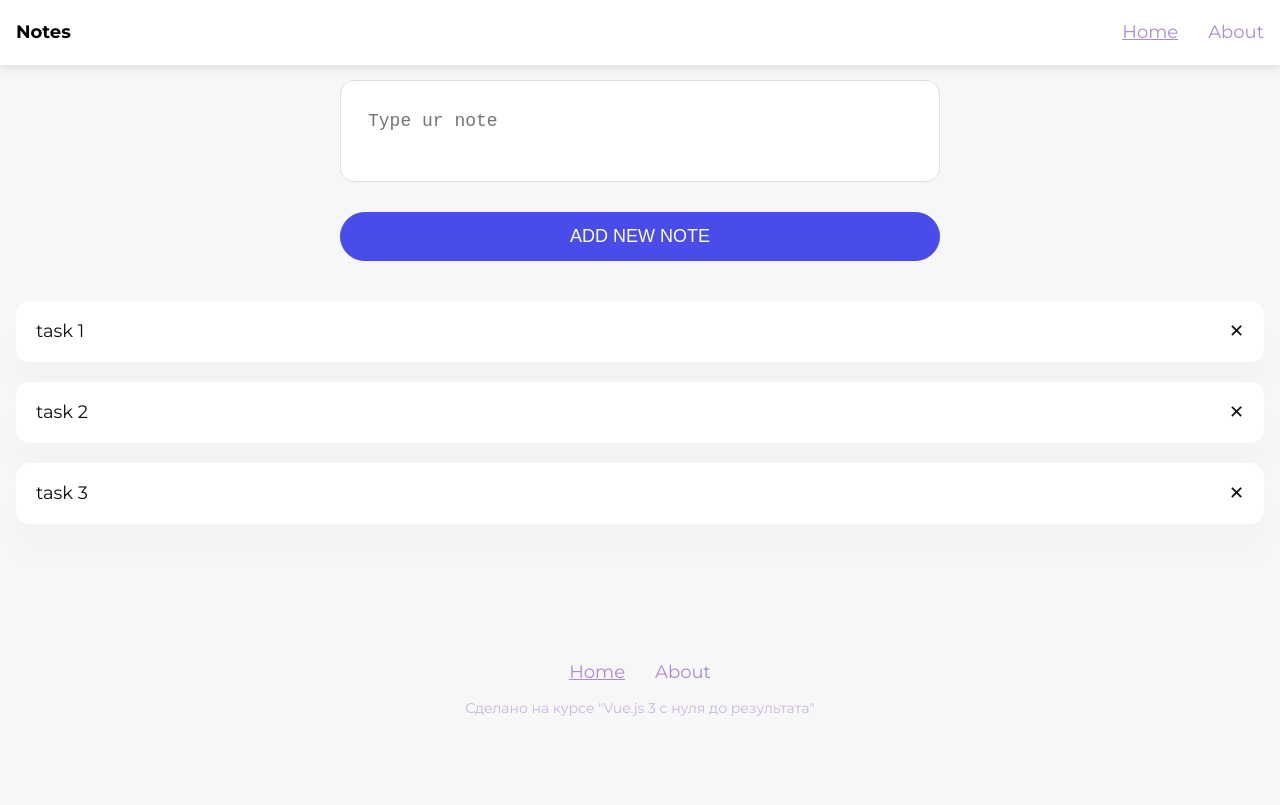
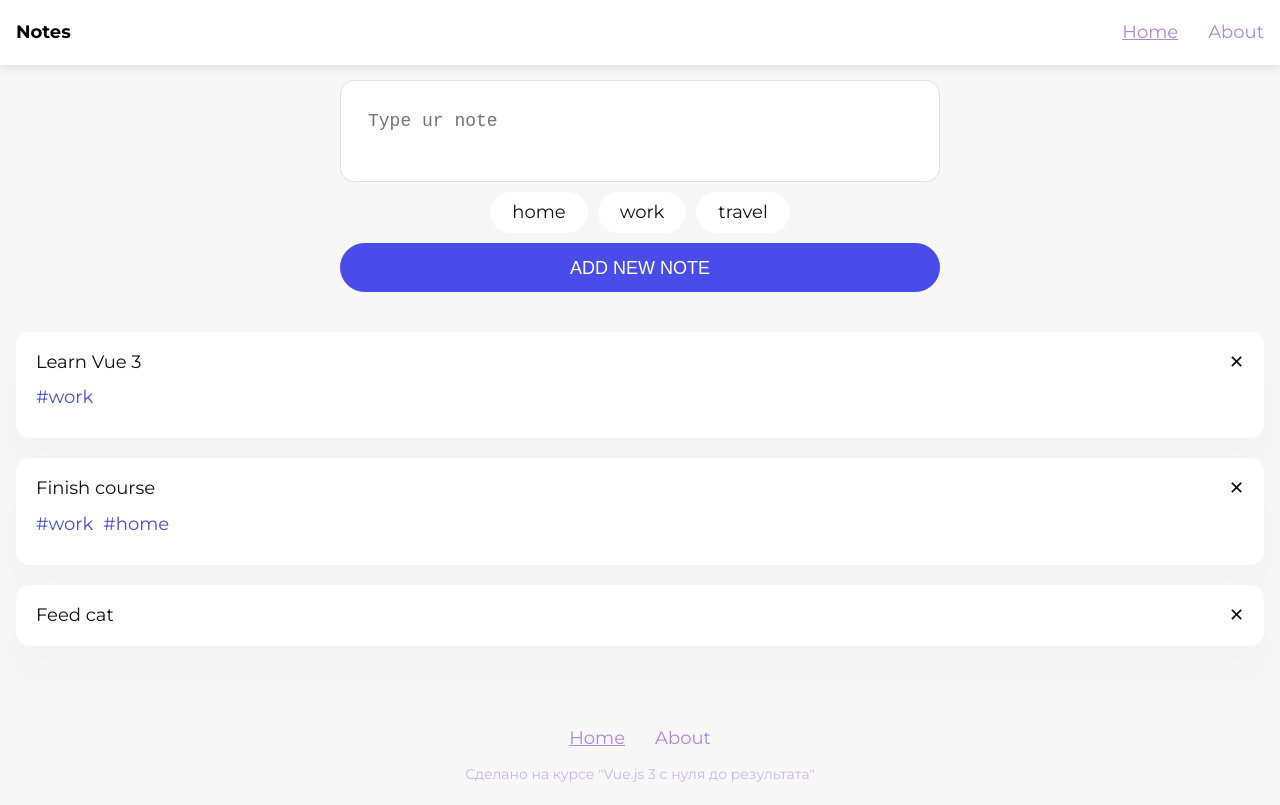
Before and after one commit to DariaZherebtsova/vue-3-notes, a Vue app: page / in a window 1280 px wide. Built offline with nearby package versions, Linux system fonts and the light colour scheme.

Commit message:
add TagsList

```diff
--- a/src/components/Notes/Form.vue
+++ b/src/components/Notes/Form.vue
@@ -8,16 +8,23 @@
         v-model="value"
         placeholder="Type ur note"
       />
+      <TagsList
+        :items="tags"
+        @onItemClick="handleTagClick"
+      />
       <button class="btn btnPrimary" type="submit">Add new note</button>
     </form>
   </div>
 </template>
 
 <script>
+import TagsList from '@/components/UI/TagsList.vue';
 export default {
+  components: { TagsList },
   data() {
     return {
       value: '',
+      tags: ['home', 'work', 'travel'],
     }
   },
   methods: {
@@ -25,6 +32,9 @@ export default {
       this.$emit('onSubmit', this.value)
       console.log('--value', this.value);
       this.value = '';
+    },
+    handleTagClick(tag) {
+      console.log(tag);
     }
   }
 }
@@ -40,5 +50,10 @@ export default {
     display: flex;
     flex-direction: column;
     width: 100%;
+
+    textarea {
+      margin-bottom: 0;
+    }
+
   }
 </style>
--- a/src/components/Notes/List.vue
+++ b/src/components/Notes/List.vue
@@ -2,15 +2,24 @@
   <div class="notes-list">
     <div class="note-item" v-for="(note, index) in items" :key="index">
       <div class="note-header">
-        <p>{{note}}</p>
+        <p>{{note.title}}</p>
         <span class="note-remover" @click="$emit('onRemove', index)">&#10005;</span>
       </div>
-      <!-- <div class="note-footer"></div> -->
+      <div class="note-footer">
+        <TagsList
+          v-if="note.tags?.length!==0"
+          :items="note.tags"
+          isPreview
+        />
+      </div>
     </div>
   </div>
 </template>
+
 <script>
+import TagsList from '@/components/UI/TagsList.vue';
 export default {
+  components: { TagsList },
   props: {
     items: {
       type: Array,
--- /dev/null
+++ b/src/components/UI/TagsList.vue
@@ -0,0 +1,55 @@
+<template>
+  <div class="tags-list">
+    <div class="tag-item"
+      v-for="item in items"
+      :key="item"
+      @click="$emit('onItemClick', item)"
+      :class="{ isPreview: isPreview }"
+    >
+      <span>{{ item }}</span>
+    </div>
+  </div>
+</template>
+
+<script>
+export default {
+  props: {
+    items: {
+      type: Array,
+      required: true,
+    },
+    isPreview: {
+      type: Boolean,
+      default: false,
+    }
+  }
+}
+</script>
+
+<style lang="scss">
+.tags-list {
+  padding: 10px 0;
+  display: flex;
+  justify-content: center;
+}
+.tag-item {
+  padding: 8px 22px;
+  margin-right: 10px;
+  background-color: #fff;
+  border-radius: 22px;
+  user-select: none;
+  cursor: pointer;
+
+  &.isPreview {
+    padding: 0;
+    color: #444ce0;
+    cursor: default;
+    &:before {
+      content: '#';
+    }
+  }
+  &:last-child {
+    margin-right: 0;
+  }
+}
+</style>
--- a/src/pages/home.vue
+++ b/src/pages/home.vue
@@ -14,12 +14,45 @@ export default {
   },
   data() {
     return {
-      notes: ["task 1", "task 2", "task 3"],
+      notes: [
+        {
+          title: 'Learn Vue 3',
+          tags: ['work']
+        },
+        {
+          title: 'Finish course',
+          tags: ['work', 'home']
+        },
+        {
+          title: 'Feed cat',
+          tags: []
+        }
+      ],
     }
   },
+  mounted() {
+    this.getNotes();
+  },
+  watch: {
+    notes: {
+      handler(updatedList) {
+        localStorage.setItem("notes", JSON.stringify(updatedList));
+      },
+      deep: true,
+    },
+  },
   methods: {
-    handleSubmit(note) {
-      console.log('--note', note);
+    getNotes() {
+      const localNotes = localStorage.getItem("notes");
+      if (localNotes) {
+        this.notes = JSON.parse(localNotes);
+      }
+    },
+    handleSubmit(title) {
+      const note = {
+        title,
+        tags: [],
+      }
       this.notes.push(note);
     },
     handleRemove(index) {
```
